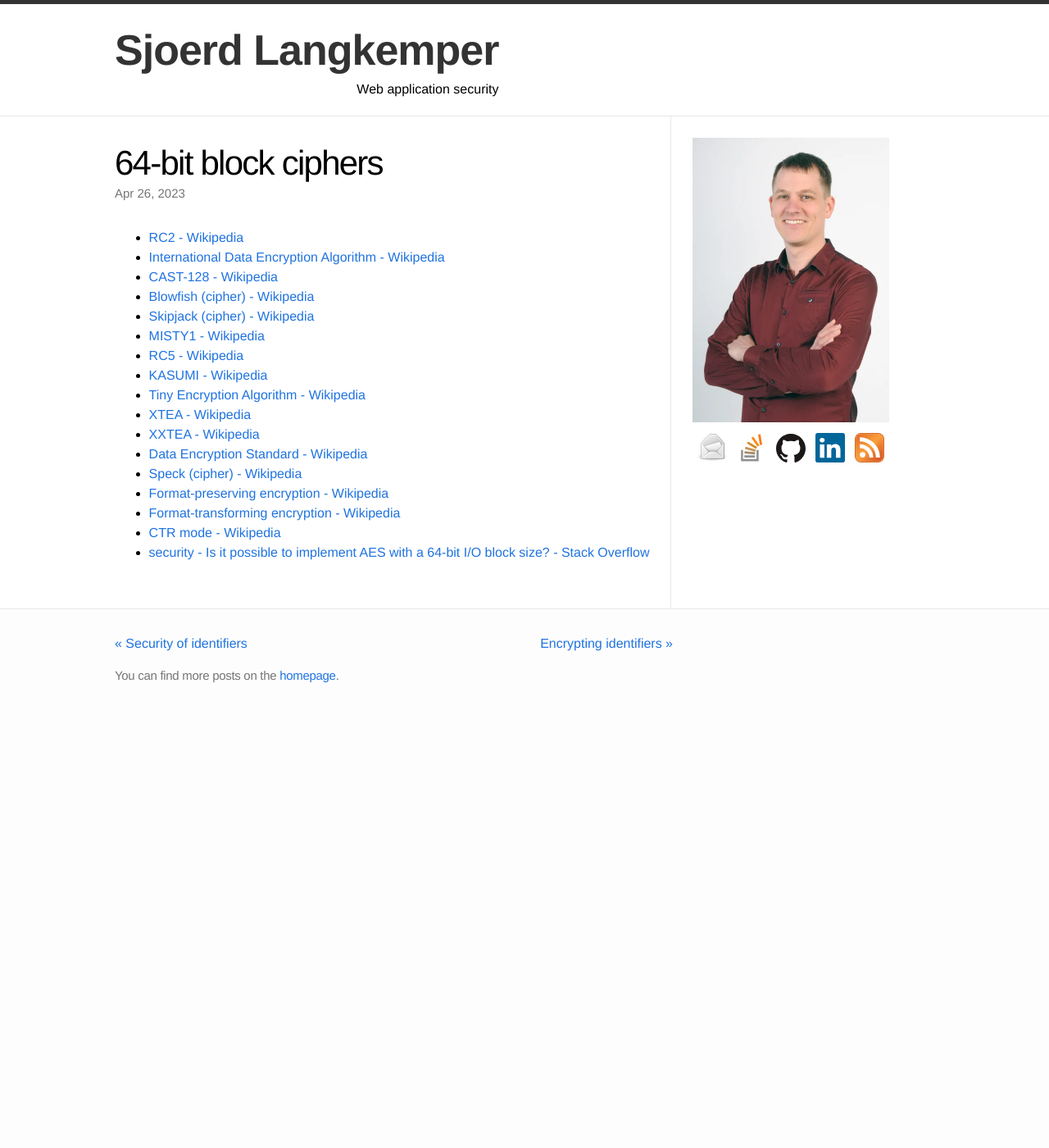
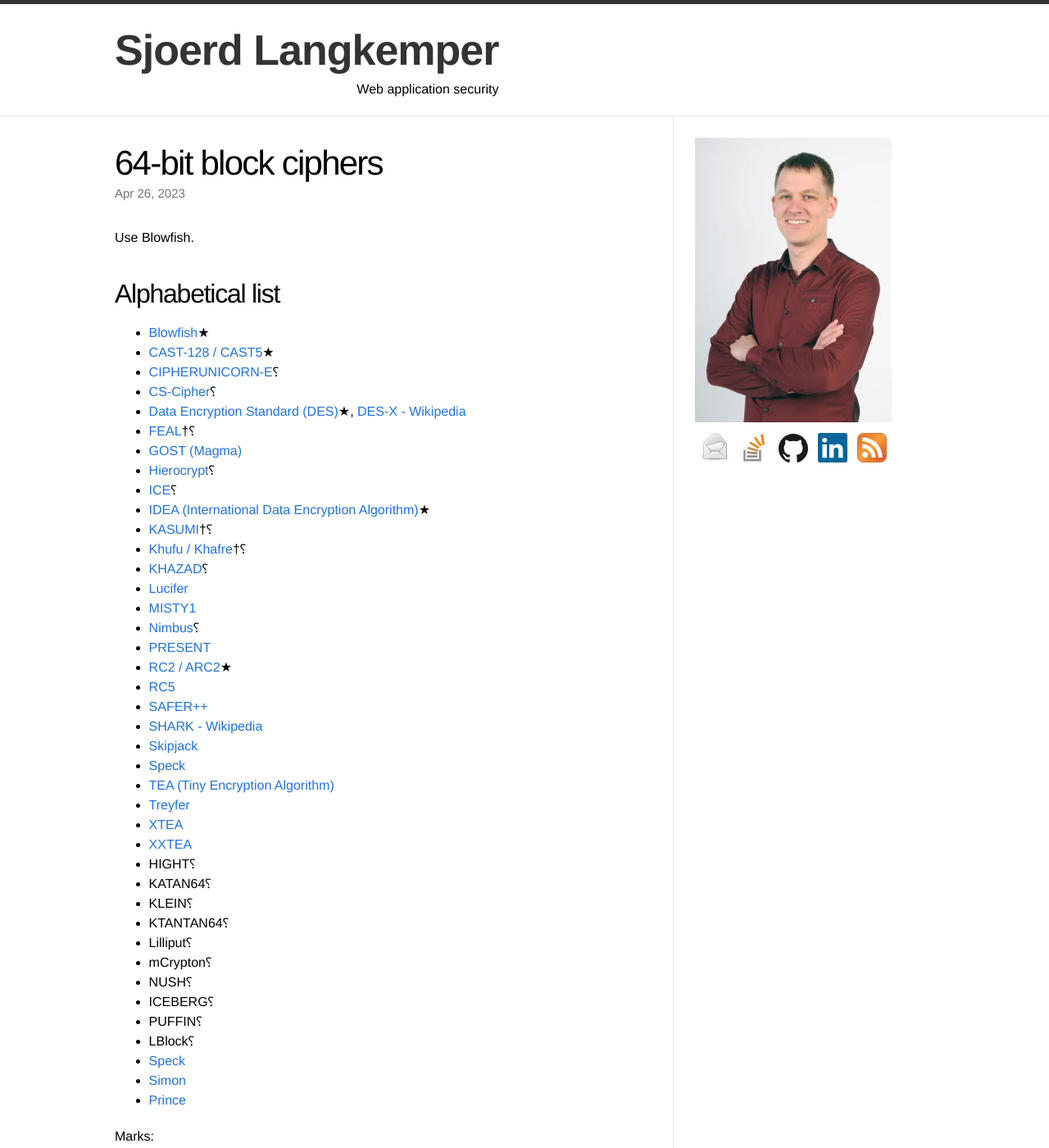
Before and after one commit to Sjord/Sjord.github.io, a Jekyll site: the page built from _posts/2023-04-06-encryption-64-bit-block-ciphers.md, in a window 1280 px wide and 1400 px high. Shown: the whole window at 82% size. Built offline with Jekyll 4.4.1, drawn with Linux system fonts in a browser that asks for light colours; some of the changed text lies outside the part shown.

Commit message:
Expanded list of 64-bit block ciphers

```diff
--- a/_posts/2023-04-06-encryption-64-bit-block-ciphers.md
+++ b/_posts/2023-04-06-encryption-64-bit-block-ciphers.md
@@ -5,21 +5,75 @@ thumbnail: todo-480.jpg
 date: 2023-04-26
 ---
 
-* [RC2 - Wikipedia](https://en.wikipedia.org/wiki/RC2)
-* [International Data Encryption Algorithm - Wikipedia](https://en.wikipedia.org/wiki/International_Data_Encryption_Algorithm)
-* [CAST-128 - Wikipedia](https://en.wikipedia.org/wiki/CAST-128)
-* [Blowfish (cipher) - Wikipedia](https://en.wikipedia.org/wiki/Blowfish_(cipher))
-* [Skipjack (cipher) - Wikipedia](https://en.wikipedia.org/wiki/Skipjack_(cipher))
-* [MISTY1 - Wikipedia](https://en.wikipedia.org/wiki/MISTY1)
-* [RC5 - Wikipedia](https://en.wikipedia.org/wiki/RC5)
-* [KASUMI - Wikipedia](https://en.wikipedia.org/wiki/KASUMI)
-* [Tiny Encryption Algorithm - Wikipedia](https://en.wikipedia.org/wiki/Tiny_Encryption_Algorithm)
-* [XTEA - Wikipedia](https://en.wikipedia.org/wiki/XTEA)
-* [XXTEA - Wikipedia](https://en.wikipedia.org/wiki/XXTEA)
-* [Data Encryption Standard - Wikipedia](https://en.wikipedia.org/wiki/Data_Encryption_Standard)
-* [Speck (cipher) - Wikipedia](https://en.wikipedia.org/wiki/Speck_(cipher))
+Use Blowfish.
 
-* [Format-preserving encryption - Wikipedia](https://en.wikipedia.org/wiki/Format-preserving_encryption#The_FPE_constructions_of_Black_and_Rogaway)
-* [Format-transforming encryption - Wikipedia](https://en.wikipedia.org/wiki/Format-transforming_encryption)
-* [CTR mode - Wikipedia](https://en.wikipedia.org/wiki/Block_cipher_mode_of_operation#Counter_.28CTR.29)
+## Alphabetical list
+
+* [Blowfish](https://en.wikipedia.org/wiki/Blowfish_(cipher))★
+* [CAST-128 / CAST5](https://en.wikipedia.org/wiki/CAST-128)★
+* [CIPHERUNICORN-E](https://en.wikipedia.org/wiki/CIPHERUNICORN-E)⸮
+* [CS-Cipher](https://en.wikipedia.org/wiki/CS-Cipher)⸮
+* [Data Encryption Standard (DES)](https://en.wikipedia.org/wiki/Data_Encryption_Standard)★, [DES-X - Wikipedia](https://en.wikipedia.org/wiki/DES-X)
+* [FEAL](https://en.wikipedia.org/wiki/FEAL)†⸮
+* [GOST (Magma)](https://en.wikipedia.org/wiki/GOST_(block_cipher))
+* [Hierocrypt](https://en.wikipedia.org/wiki/Hierocrypt)⸮
+* [ICE](https://en.wikipedia.org/wiki/ICE_(cipher))⸮
+* [IDEA (International Data Encryption Algorithm)](https://en.wikipedia.org/wiki/International_Data_Encryption_Algorithm)★
+* [KASUMI](https://en.wikipedia.org/wiki/KASUMI)†⸮
+* [Khufu / Khafre](https://en.wikipedia.org/wiki/Khufu_and_Khafre)†⸮
+* [KHAZAD](https://en.wikipedia.org/wiki/KHAZAD)⸮
+* [Lucifer](https://en.wikipedia.org/wiki/Lucifer_(cipher))
+* [MISTY1](https://en.wikipedia.org/wiki/MISTY1)
+* [Nimbus](https://en.wikipedia.org/wiki/Nimbus_(cipher))⸮
+* [PRESENT](https://en.wikipedia.org/wiki/PRESENT)
+* [RC2 / ARC2](https://en.wikipedia.org/wiki/RC2)★
+* [RC5](https://en.wikipedia.org/wiki/RC5)
+* [SAFER++](http://everything.explained.today/SAFER/)
+* [SHARK - Wikipedia](https://en.wikipedia.org/wiki/SHARK)
+* [Skipjack](https://en.wikipedia.org/wiki/Skipjack_(cipher))
+* [Speck](https://en.wikipedia.org/wiki/Speck_(cipher))
+* [TEA (Tiny Encryption Algorithm)](https://en.wikipedia.org/wiki/Tiny_Encryption_Algorithm)
+* [Treyfer](https://en.wikipedia.org/wiki/Treyfer)
+* [XTEA](https://en.wikipedia.org/wiki/XTEA)
+* [XXTEA](https://en.wikipedia.org/wiki/XXTEA)
+* HIGHT⸮
+* KATAN64⸮
+* KLEIN⸮
+* KTANTAN64⸮
+* Lilliput⸮
+* mCrypton⸮
+* NUSH⸮
+* ICEBERG⸮
+* PUFFIN⸮
+* LBlock⸮
+* [Speck](https://en.wikipedia.org/wiki/Speck_(cipher))
+* [Simon](https://en.wikipedia.org/wiki/Simon_(cipher))
+* [Prince](https://en.wikipedia.org/wiki/Prince_(cipher))
+
+Marks:
+
+* ★: popular, widely used cipher
+* ⸮: obscure, less used cipher
+* †: seriously broken
+
+## Recommendation
+
+Use Blowfish. It's fast, well-supported, created and analyzed by experienced cryptographers.
+
+
+
+1. Blowfish
+1. RC2
+1. CAST-128
+1. IDEA
+1. XXTEA
+1. GOST
+
+## Discussion
+
+## More information
+
+* [Format-preserving encryption](https://en.wikipedia.org/wiki/Format-preserving_encryption#The_FPE_constructions_of_Black_and_Rogaway)
+* [Format-transforming encryption](https://en.wikipedia.org/wiki/Format-transforming_encryption)
+* [CTR mode](https://en.wikipedia.org/wiki/Block_cipher_mode_of_operation#Counter_.28CTR.29)
 * [security - Is it possible to implement AES with a 64-bit I/O block size? - Stack Overflow](https://stackoverflow.com/questions/30485373/is-it-possible-to-implement-aes-with-a-64-bit-i-o-block-size)
```
